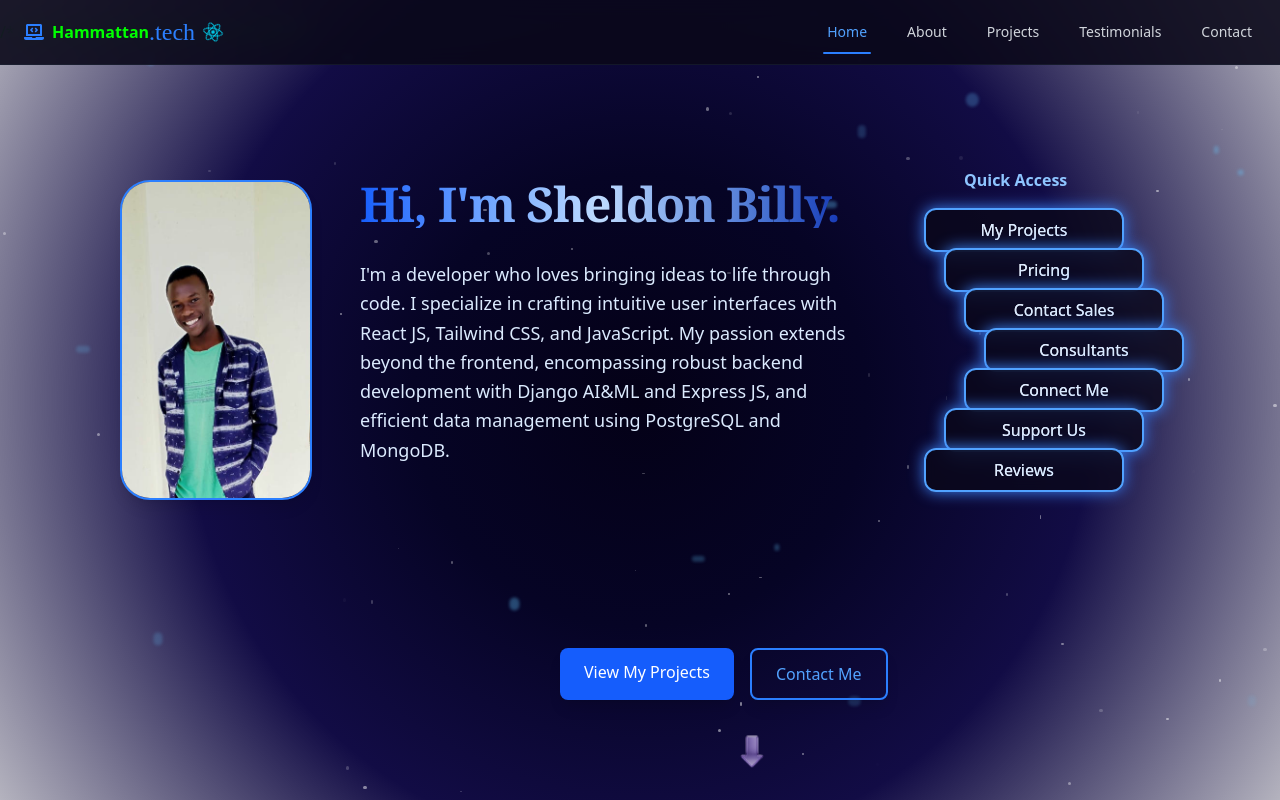
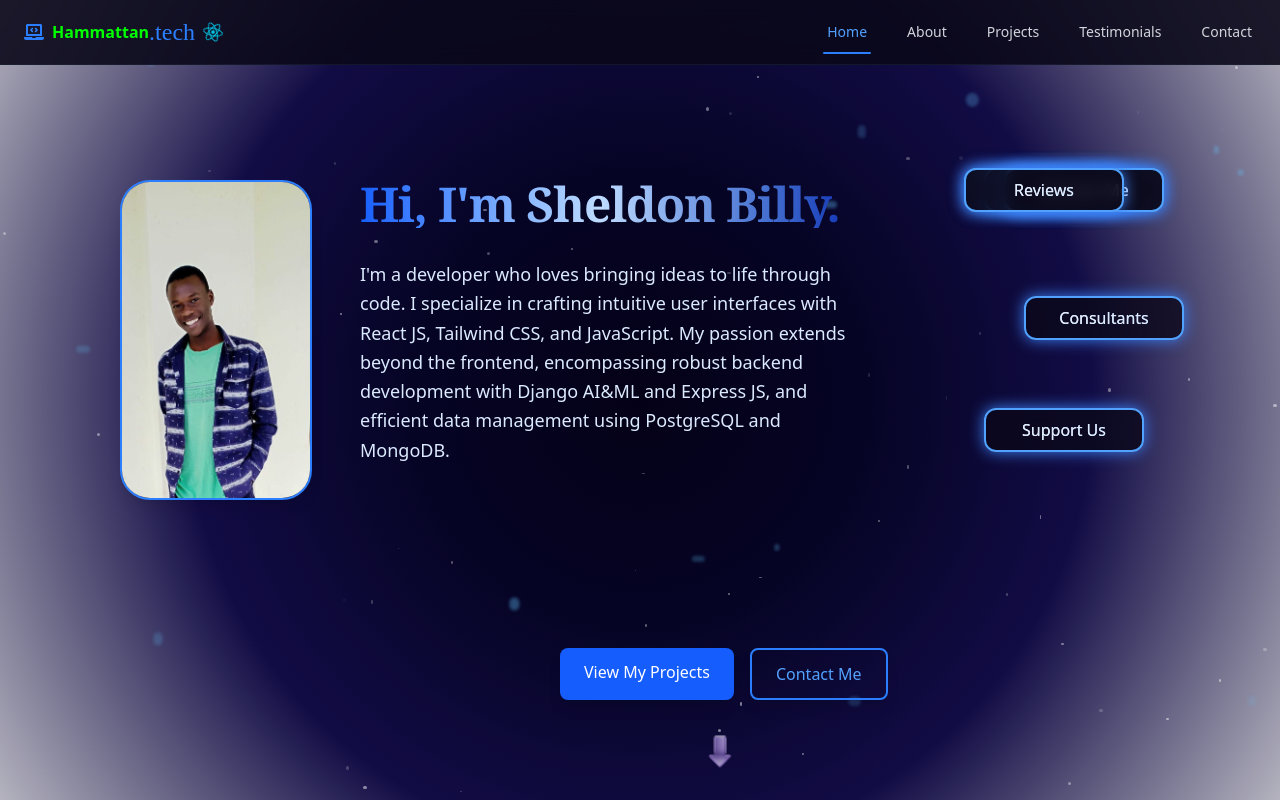
Before and after one commit to Sheldon-Billy/MyPortfolio, a React (Vite) app: page / in a window 1280 px wide. Shown: the top 800 px of the page. Built offline with nearby package versions, Linux system fonts and the light colour scheme.

Commit message:
MOdified Components

```diff
--- a/src/components/Home.jsx
+++ b/src/components/Home.jsx
@@ -1,4 +1,3 @@
-
 import RevealOnSroll from "./RevealOnSroll";
 import { down } from "../assets/Pics";
 import Sheldon from "../assets/Sheldon.jpeg";
@@ -50,23 +49,20 @@ const Home = () => {
         <div className="relative mt-5 h-screen">
 
           {/* Profile image with glow effect on hover */}
-          <div className="absolute left-30 top-40 group mx-auto w-48 h-80 mb-8">
-
-
+          <div className="absolute left-30 top-40 group mx-auto w-48 h-80 mb-8 sm:w-40 sm:h-64 md:w-48 md:h-80">
             <img
               src={Sheldon}
               alt="Sheldon Billy"
-              className="w-full h-full rounded-[30px] object-cover border-2 border-blue-500 shadow-lg transition-all duration-500 ease-in-out  group-hover:shadow-[0_0_20px_#3b82f6]"
+              className="w-full h-full rounded-[30px] object-cover border-2 border-blue-500 shadow-lg transition-all duration-500 ease-in-out group-hover:shadow-[0_0_20px_#3b82f6]"
             />
-            {/* Subtle outer ring animation */}
             <div className="absolute inset-0 rounded-full border-2 border-transparent group-hover:border-blue-300 opacity-0 group-hover:opacity-100 transition-all duration-700 ease-out -z-10 animate-ping-slow" />
           </div>
 
-          <h1 className="absolute top-40 left-90 bg-gradient-to-r from-blue-600 via-blue-200 to-blue-800 text-transparent bg-clip-text lg:text-5xl font-extrabold sm:text-4xl md:text-5xl mb-5 font-serif tracking-tight">
+          <h1 className="absolute top-40 left-90 bg-gradient-to-r from-blue-600 via-blue-200 to-blue-800 text-transparent bg-clip-text text-4xl sm:text-4xl md:text-5xl lg:text-5xl font-extrabold mb-5 font-serif tracking-tight">
             Hi, I'm Sheldon Billy.
           </h1>
 
-          <p className=" absolute top-60 left-90 mx-auto mb-8 max-w-lg sm:text-base md:text-lg text-blue-100 leading-relaxed">
+          <p className="absolute top-60 left-90 mx-auto mb-8 max-w-lg text-sm sm:text-flex md:text-lg text-blue-100 leading-relaxed">
             I'm a developer who loves bringing ideas to life through code. I
             specialize in crafting intuitive user interfaces with React JS,
             Tailwind CSS, and JavaScript. My passion extends beyond the
@@ -75,44 +71,45 @@ const Home = () => {
             MongoDB.
           </p>
 
-
-
-          /* Buttons with improved hover effects */
-          <div className="absolute bottom-30 left-140 flex gap-4">
+          {/* Buttons with improved hover effects */}
+          <div className="absolute bottom-30 left-140 flex gap-4 sm:gap-3 md:gap-4">
             <a
               href="#projects"
-              className="relative bg-blue-600 hover:bg-blue-700 text-white py-3 px-6 rounded-lg font-medium transition-all duration-300 hover:-translate-y-1 shadow-lg hover:shadow-blue-500/30 group"
+              className="relative bg-blue-600 hover:bg-blue-700 text-white py-2 px-4 sm:py-3 sm:px-6 rounded-lg font-medium transition-all duration-300 hover:-translate-y-1 shadow-lg hover:shadow-blue-500/30 group"
             >
-              <span className="relative z-10">View My Projects</span>
+              <span className="relative z-10 text-sm sm:text-base">View My Projects</span>
               <span className="absolute inset-0 bg-gradient-to-r from-blue-500 to-blue-600 rounded-lg opacity-0 group-hover:opacity-100 transition-opacity duration-300 -z-10" />
             </a>
 
             <a
               href="#contact"
-              className="relative border-2 border-blue-500 text-blue-400 hover:text-white py-3 px-6 rounded-lg font-medium transition-all duration-300 hover:-translate-y-1 shadow-lg hover:shadow-blue-500/20 group overflow-hidden"
+              className="relative border-2 border-blue-500 text-blue-400 hover:text-white py-2 px-4 sm:py-3 sm:px-6 rounded-lg font-medium transition-all duration-300 hover:-translate-y-1 shadow-lg hover:shadow-blue-500/20 group overflow-hidden"
             >
-              <span className="relative z-10">Contact Me</span>
+              <span className="relative z-10 text-sm sm:text-base">Contact Me</span>
               <span className="absolute inset-0 bg-blue-500 opacity-0 group-hover:opacity-10 transition-opacity duration-300 -z-10" />
               <span className="absolute inset-0 border-2 border-transparent group-hover:border-blue-300 opacity-0 group-hover:opacity-100 transition-all duration-500 rounded-lg -z-20" />
             </a>
           </div>
 
+          {/* Quick Access Buttons */}
+          <div className='absolute top-37 right-24 sm:top-32 sm:right-10 md:top-35 md:right-16 lg:top-37 lg:right-24 flex flex-col'>
+            <h1 className='absolute right-15 w-40 sm:w-32 md:w-36 lg:w-40 font-extrabold text-sm sm:text-sm md:text-base lg:text-lg text-blue-300'>Quick Access</h1>
 
-
-          <div className='absolute top-37 right-24 flex flex-col'>
-            <h1 className='absolute right-15 w-40 font-extrabold text-blue-300'>Quick Access</h1>
-
-            <button className='absolute right-15 top-10 border-2 border-blue-400 rounded-xl px-4 py-2 w-50 text-blue-100 font-medium shadow-[0_0_15px_#3b82f6] hover:shadow-[0_0_25px_#3b82f6] hover:text-white hover:border-blue-300 transition-all duration-150 bg-[#0a081a]/80 ackdrop-blur-sm hover:scale-110 hover:rotate-1 cursor-pointer group'>
-
-              <span className='group-hover:text-transparent bg-clip-text bg-gradient-to-r from-white to-blue-200'>
-                My Projects
-              </span>
-            </button>
-
-            <button className='
-    absolute right-10 top-20
-    border-2 border-blue-400 rounded-xl px-4 py-2 w-50
-    text-blue-100 font-medium
+            {['My Projects', 'Pricing', 'Contact Sales', 'Consultants', 'Connect Me', 'Support Us', 'Reviews'].map((text, index) => (
+              <button
+                key={index}
+                className={`
+                  absolute
+                  ${index === 0 ? 'right-15 sm:right-12 md:right-14 lg:right-15' : ''}
+                  ${index === 1 ? 'right-10 sm:right-8 md:right-10 lg:right-10' : ''}
+                  ${index === 2 ? 'right-5 sm:right-4 md:right-6 lg:right-5' : ''}
+                  ${index === 3 ? 'right-0 sm:right-0 md:right-2 lg:right-0' : ''}
+                  ${index === 4 ? 'right-5 sm:right-4 md:right-6 lg:right-5' : ''}
+                  ${index === 5 ? 'right-10 sm:right-8 md:right-10 lg:right-10' : ''}
+                  ${index === 6 ? 'right-15 sm:right-12 md:right-14 lg:right-15' : ''}
+                  top-${10 + index * 10} sm:top-${8 + index * 8} md:top-${9 + index * 9} lg:top-${10 + index * 10}
+                  border-2 border-blue-400 rounded-xl px-3 py-1 sm:px-3 sm:py-1 md:px-4 md:py-2 w-40 sm:w-32 md:w-36 lg:w-40
+                  text-xs sm:text-xs md:text-sm lg:text-base text-blue-100 font-medium
                   shadow-[0_0_15px_#3b82f6]
                   hover:shadow-[0_0_25px_#3b82f6]
                   hover:text-white
@@ -121,112 +118,23 @@ const Home = () => {
                   bg-[#0a081a]/80 backdrop-blur-sm
                   hover:scale-110 hover:rotate-1 cursor-pointer
                   group
-  '>
+                `}
+              >
                 <span className='group-hover:text-transparent bg-clip-text bg-gradient-to-r from-white to-blue-200'>
-                Pricing
+                  {text}
                 </span>
               </button>
-
-            <button className='
-    absolute right-5 top-30
-    border-2 border-blue-400 rounded-xl px-4 py-2 w-50
-    text-blue-100 font-medium
-    shadow-[0_0_15px_#3b82f6]
-    hover:shadow-[0_0_25px_#3b82f6]
-    hover:text-white
-    hover:border-blue-300
-    transition-all duration-150
-    bg-[#0a081a]/80 backdrop-blur-sm
-    hover:scale-110 hover:rotate-1 cursor-pointer
-    group
-  '>
-              <span className='group-hover:text-transparent bg-clip-text bg-gradient-to-r from-white to-blue-200'>
-                Contact Sales
-              </span>
-            </button>
-
-            <button className='
-    absolute right-0 top-40
-    border-2 border-blue-400 rounded-xl px-4 py-2 w-50
-    text-blue-100 font-medium
-    shadow-[0_0_15px_#3b82f6]
-    hover:shadow-[0_0_25px_#3b82f6]
-    hover:text-white
-    hover:border-blue-300
-    transition-all duration-150
-    bg-[#0a081a]/80 backdrop-blur-sm
-    hover:scale-110 hover:rotate-1 cursor-pointer
-    group
-  '>
-              <span className='group-hover:text-transparent bg-clip-text bg-gradient-to-r from-white to-blue-200'>
-                Consultants
-              </span>
-            </button>
-
-            <button className='
-    absolute right-5 top-50
-    border-2 border-blue-400 rounded-xl px-4 py-2 w-50
-    text-blue-100 font-medium
-    shadow-[0_0_15px_#3b82f6]
-    hover:shadow-[0_0_25px_#3b82f6]
-    hover:text-white
-    hover:border-blue-300
-    transition-all duration-150
-    bg-[#0a081a]/80 backdrop-blur-sm
-    hover:scale-110 hover:rotate-1 cursor-pointer
-    group
-  '>
-              <span className='group-hover:text-transparent bg-clip-text bg-gradient-to-r from-white to-blue-200'>
-                Connect Me
-              </span>
-            </button>
-
-            <button className='
-    absolute right-10 top-60
-    border-2 border-blue-400 rounded-xl px-4 py-2 w-50
-    text-blue-100 font-medium
-    shadow-[0_0_15px_#3b82f6]
-    hover:shadow-[0_0_25px_#3b82f6]
-    hover:text-white
-    hover:border-blue-300
-    transition-all duration-150
-    bg-[#0a081a]/80 backdrop-blur-sm
-    hover:scale-110 hover:rotate-1 cursor-pointer
-    group
-  '>
-              <span className='group-hover:text-transparent bg-clip-text bg-gradient-to-r from-white to-blue-200'>
-                Support Us
-              </span>
-            </button>
-
-            <button className='
-    absolute right-15 top-70
-    border-2 border-blue-400 rounded-xl px-4 py-2 w-50
-    text-blue-100 font-medium
-    shadow-[0_0_15px_#3b82f6]
-    hover:shadow-[0_0_25px_#3b82f6]
-    hover:text-white
-    hover:border-blue-300
-    transition-all duration-150
-    bg-[#0a081a]/80 backdrop-blur-sm
-    hover:scale-110 hover:rotate-1 cursor-pointer
-    group
-  '>
-              <span className='group-hover:text-transparent bg-clip-text bg-gradient-to-r from-white to-blue-200'>
-                Reviews
-              </span>
-            </button>
+            ))}
           </div>
-
         </div>
       </RevealOnSroll>
-      <div className="mt-10 z-10 absolute bottom-0 left-180">
+
+      <div className="mt-10 z-10 absolute bottom-0 left-180 sm:left-1/2 sm:-translate-x-1/2 md:left-160 lg:left-180">
         <img
           src={down}
           alt="Scroll down"
-          className="h-16 w-16 animate-bounce opacity-80 hover:opacity-100 transition-opacity cursor-pointer"
+          className="h-12 w-12 sm:h-14 sm:w-14 md:h-16 md:w-16 animate-bounce opacity-80 hover:opacity-100 transition-opacity cursor-pointer"
         />
-
       </div>
     </section>
   );
```
Lines whose indentation alone changed are shown as unchanged.
